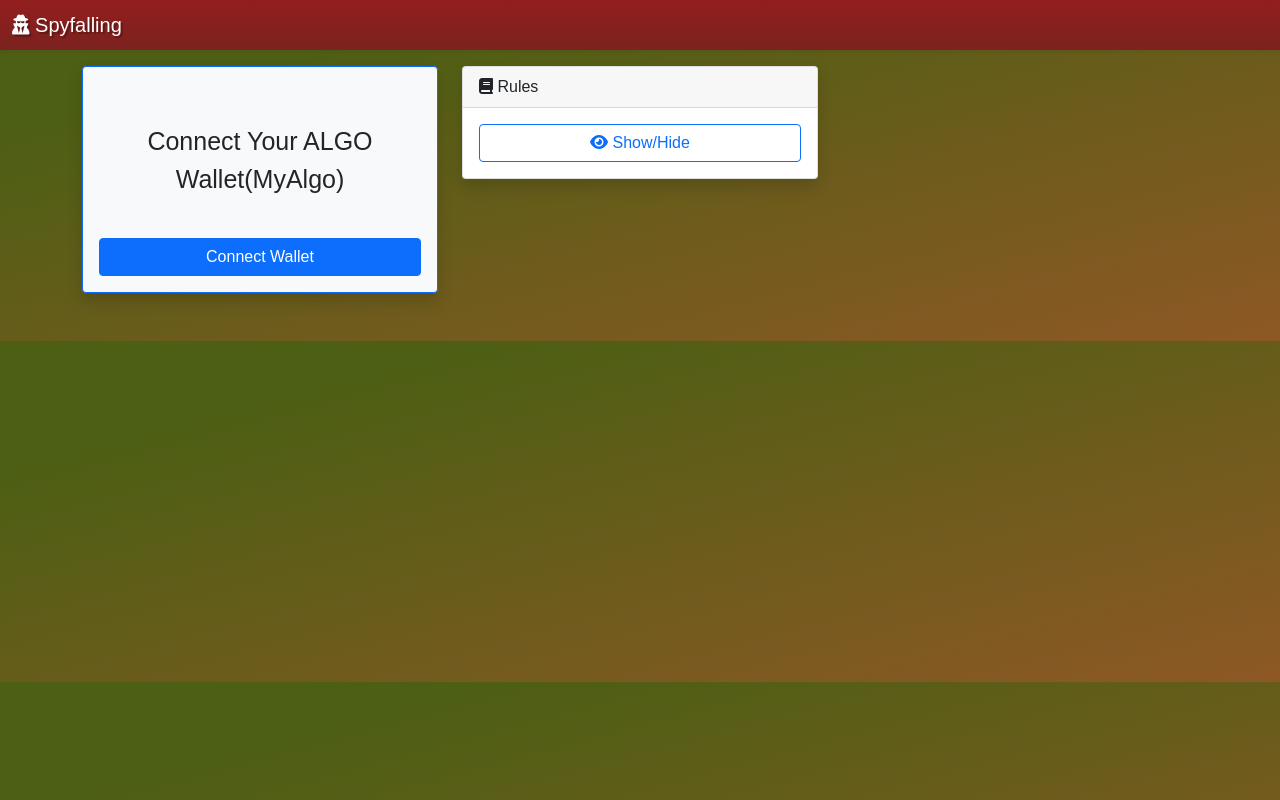
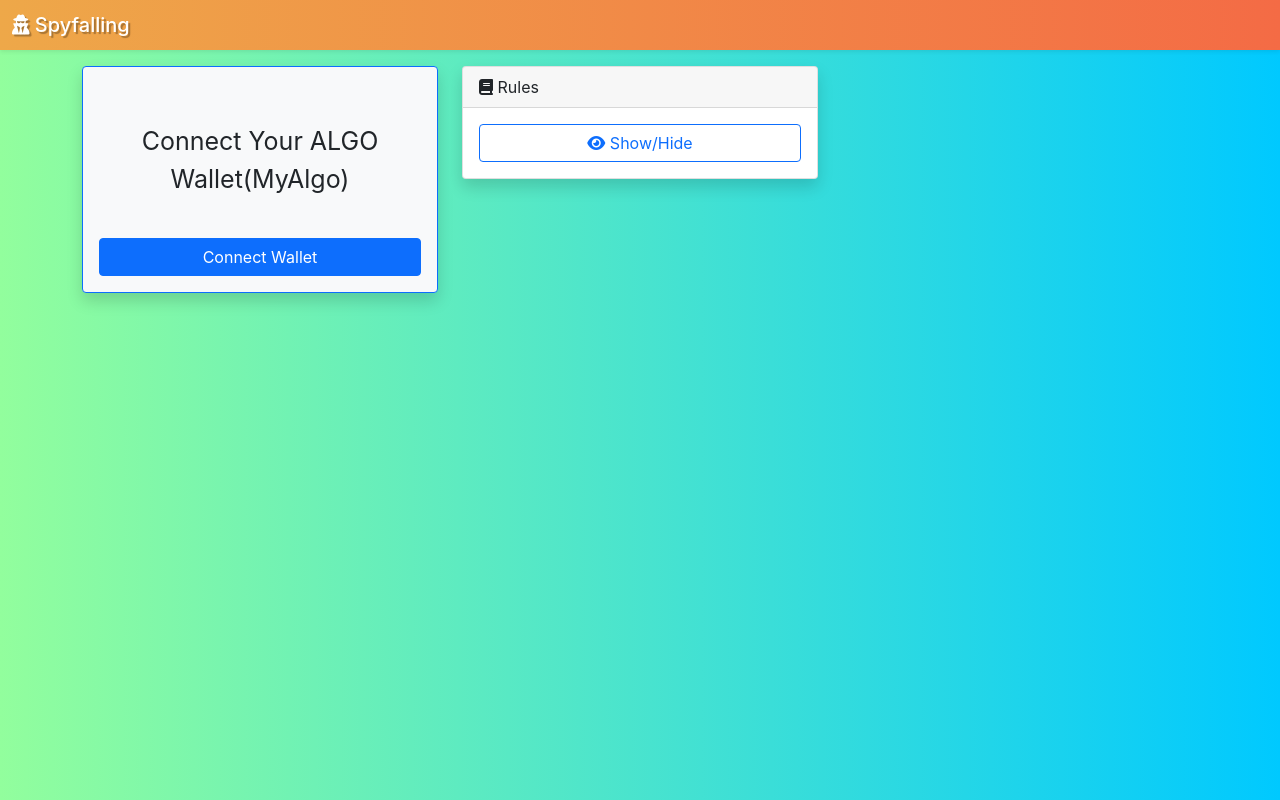
Before and after one commit to Jace254/Spyfalling, a React (Create React App) app: page / in a window 1280 px wide. Built offline with nearby package versions, Linux system fonts and the light colour scheme; no server answers; what @reach-sh/stdlib would draw is missing.

Commit message:
changed color styles and refactored

```diff
--- a/src/App.css
+++ /dev/null
@@ -1,7 +0,0 @@
-body {
-  font-family: Arial, Helvetica, sans-serif;
-  background-color: #a47328;
-  background-image: linear-gradient(to bottom right, #4d5f14 20%, #8e5825 100%);
-  background-size: cover;
-  background-repeat: none;
-}
--- a/src/App.js
+++ b/src/App.js
@@ -1,4 +1,3 @@
-import './App.css'
 import React, { useState } from 'react'
 import {loadStdlib} from '@reach-sh/stdlib'
 import { ALGO_MyAlgoConnect as MyAlgoConnect } from '@reach-sh/stdlib'
@@ -9,8 +8,6 @@ import GameSettings from './GameSettings/GameSettings'
 import Menu from './Menu/Menu'
 import Error from './components/Error'
 import ConnectionManager from './connection-manager.js'
-
-
 
 const reach = loadStdlib('ALGO');
 reach.setWalletFallback(reach.walletFallback({ providerEnv: 'TestNet', MyAlgoConnect }))
--- a/src/Chat/index.js
+++ /dev/null
@@ -1 +0,0 @@
-export * from './Chat.js'
--- a/src/GameSettings/index.js
+++ /dev/null
@@ -1 +0,0 @@
-export * from './GameSettings'
--- a/src/Menu/Menu.css
+++ b/src/Menu/Menu.css
@@ -1,16 +1,19 @@
 .navbar-brand {
+  color: #000b18;
   text-shadow: 2px 2px 1px rgba(0, 0, 0, 0.3);
 }
 
 .navbar-dark {
-  background-color: #722418;
-  background-image: linear-gradient(#931e1e 0, #7d221e 90%);
+  background: #f46b45;  /* fallback for old browsers */
+  background: -webkit-linear-gradient(to right, #eea849, #f46b45);  /* Chrome 10-25, Safari 5.1-6 */
+  background: linear-gradient(to right, #eea849, #f46b45); /* W3C, IE 10+/ Edge, Firefox 16+, Chrome 26+, Opera 12+, Safari 7+ */
 }
 
 .navbar-dark a {
-  color: #e5dc81;
+  color: #000b18;
   text-shadow: 1px 1px 2px rgba(0, 0, 0, 0.3);
 }
+
 .navbar-dark,
 .navbar-dark a:hover {
   color: #e5dc81;
--- a/src/Menu/index.js
+++ /dev/null
@@ -1 +0,0 @@
-export * from './Menu.js'
--- a/src/index.css
+++ b/src/index.css
@@ -1,10 +1,16 @@
 body {
   margin: 0;
+  height: 100%;
   font-family: -apple-system, BlinkMacSystemFont, "Segoe UI", "Roboto", "Oxygen",
     "Ubuntu", "Cantarell", "Fira Sans", "Droid Sans", "Helvetica Neue",
     sans-serif;
   -webkit-font-smoothing: antialiased;
   -moz-osx-font-smoothing: grayscale;
+  background: #00C9FF;  /* fallback for old browsers */
+  background: -webkit-linear-gradient(to right, #92FE9D, #00C9FF);  /* Chrome 10-25, Safari 5.1-6 */
+  background: linear-gradient(to right, #92FE9D, #00C9FF); /* W3C, IE 10+/ Edge, Firefox 16+, Chrome 26+, Opera 12+, Safari 7+ */
+  background-repeat: none;
+  background-attachment: fixed;
 }
 
 code {
```
